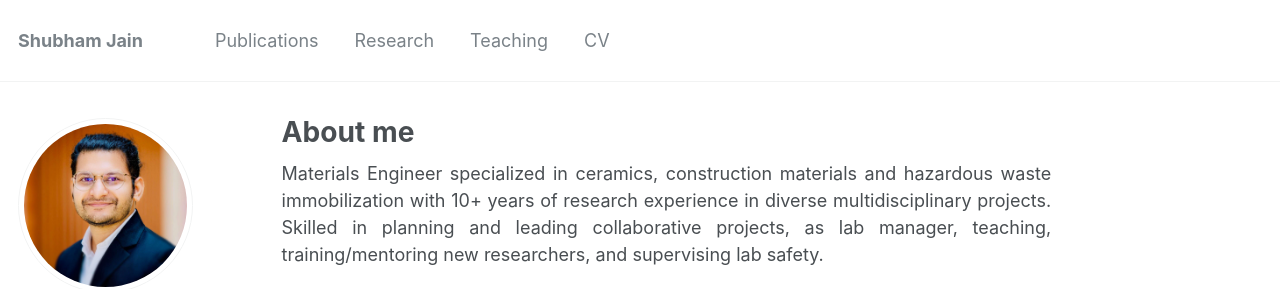
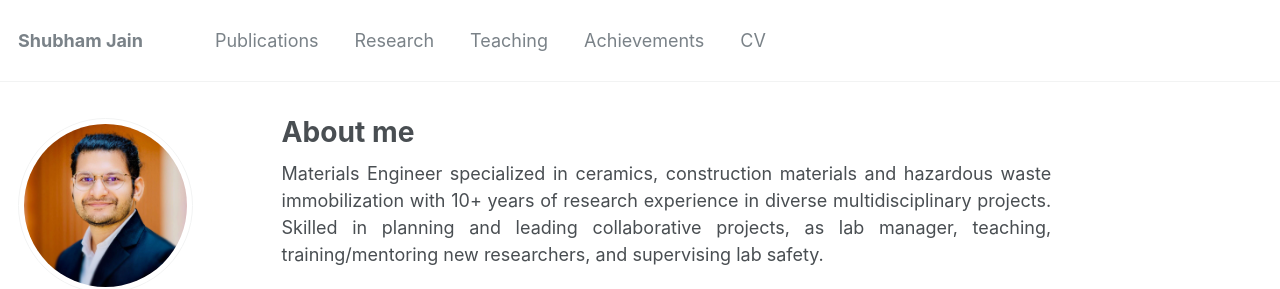
Before and after one commit to shubhamj2611/shubhamj2611.github.io, a Jekyll site: the page built from _pages/about.md, in a window 1280 px wide. Shown: the top 289 px of the page. Built offline with Jekyll 4.4.1, drawn with Linux system fonts in a browser that asks for light colours; some web fonts are replaced.

Commit message:
Update navigation.yml

```diff
--- a/_data/navigation.yml
+++ b/_data/navigation.yml
@@ -9,5 +9,8 @@ main:
   - title: "Teaching"
     url: /teaching/
 
+  - title: "Achievements"
+    url: /achievements/
+
   - title: "CV"
     url: /cv/
```
